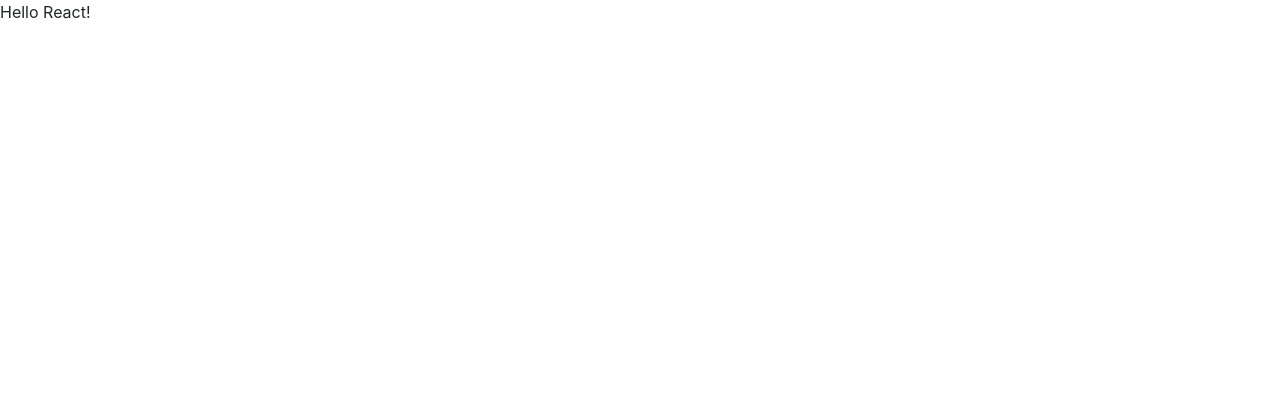
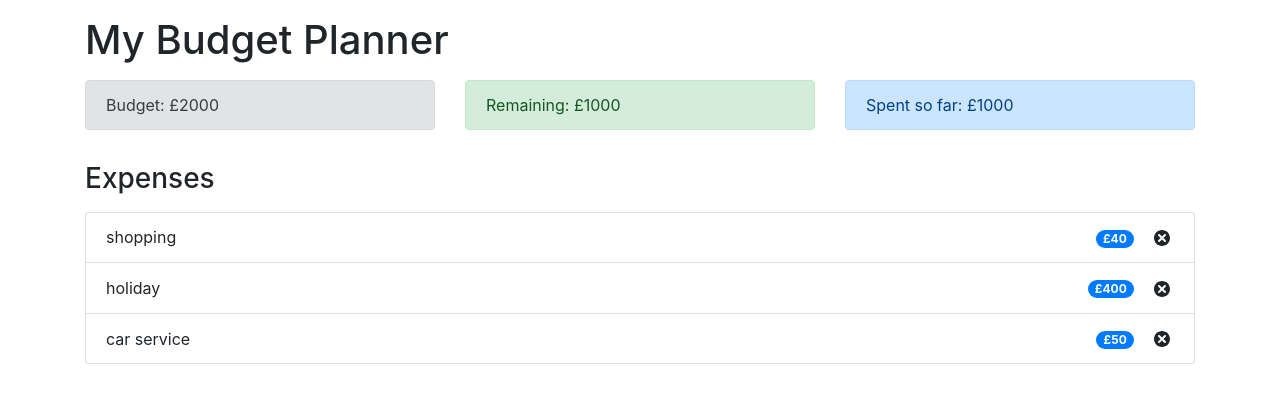
Before and after one commit to libertywolfgirl/Budget-Tracker, a React (Create React App) app: page / in a window 1280 px wide. Shown: the top 400 px of the page. Built offline with nearby package versions, Linux system fonts and the light colour scheme.

Commit message:
🐀🏜 Checkpoint ./src/index.js:16231546/29 ./src/components/Budget.js:16231546/172 ./src/components/Remaining.js:16231546/179 ./src/components/ExpenseTotal.js:16231546/574 ./src/App.jsx:16231546/5881 ./src/components/ExpenseList.js:16231546/454 ./src/components/ExpenseItem.js:16231546/406

```diff
--- a/src/App.jsx
+++ b/src/App.jsx
@@ -1,31 +1,33 @@
 import React from "react";
-//import logo from "./logo.svg";
-//import "./App.css";
-import 'bootstrap/dist/css/bootstrap.min.css';
+import "bootstrap/dist/css/bootstrap.min.css";
+import Budget from "./components/Budget";
+import Remaining from "./components/Remaining";
+import ExpenseTotal from "./components/ExpenseTotal";
+import ExpenseList from "./components/ExpenseList";
 
-/*const App = () => {
+const App = () => {
   return (
-    <div className="App">
-      <header className="App-header">
-        <img src={logo} className="App-logo" alt="logo" />
-        <p>
-          Edit <code>src/App.js</code> and changes will automatically happen
-        </p>
-        <a
-          className="App-link"
-          href="https://reactjs.org"
-          target="_blank"
-          rel="noopener noreferrer"
-        >
-          Learn React
-        </a>
-      </header>
+    <div className="container">
+      <h1 className="mt-3">My Budget Planner</h1>
+      <div className="row mt-3">
+        <div className="col-sm">
+          <Budget />
+        </div>
+        <div className="col-sm">
+          <Remaining />
+        </div>
+        <div className="col-sm">
+          <ExpenseTotal />
+        </div>
+      </div>
+      <h3 className="mt-3">Expenses</h3>
+      <div className="row mt-3">
+        <div className="col-sm">
+          <ExpenseList />
+        </div>
+      </div>
     </div>
   );
-}*/
-
-const App = () => {
-	return <p>Hello React!</p>;
 };
 
 export default App;
--- /dev/null
+++ b/src/components/Budget.js
@@ -0,0 +1,11 @@
+import React from 'react';
+
+const Budget = () => {
+	return (
+		<div className='alert alert-secondary'>
+			<span>Budget: £2000</span>
+		</div>
+	);
+};
+
+export default Budget;
--- /dev/null
+++ b/src/components/ExpenseItem.js
@@ -0,0 +1,18 @@
+import React from 'react';
+import { TiDelete } from 'react-icons/ti';
+
+const ExpenseItem = (props) => {
+	return (
+		<li className='list-group-item d-flex justify-content-between align-items-center'>
+			{props.name}
+			<div>
+				<span className='badge badge-primary badge-pill mr-3'>
+					£{props.cost}
+				</span>
+				<TiDelete size='1.5em'></TiDelete>
+			</div>
+		</li>
+	);
+};
+
+export default ExpenseItem;
--- /dev/null
+++ b/src/components/ExpenseList.js
@@ -0,0 +1,20 @@
+import React from 'react'
+import ExpenseItem from './ExpenseItem';
+
+const ExpenseList = () => {
+    const expenses = [
+		{ id: 12, name: 'shopping', cost: 40 },
+		{ id: 13, name: 'holiday', cost: 400 },
+		{ id: 14, name: 'car service', cost: 50 },
+	];
+
+    return (
+		<ul className='list-group'>
+			{expenses.map((expense) => (
+				<ExpenseItem id={expense.id} name={expense.name} cost={expense.cost} />
+			))}
+		</ul>
+    )
+}
+
+export default ExpenseList
--- /dev/null
+++ b/src/components/ExpenseTotal.js
@@ -0,0 +1,11 @@
+import React from "react";
+
+const ExpenseTotal = () => {
+  return (
+    <div className="alert alert-primary">
+      <span>Spent so far: £1000</span>
+    </div>
+  );
+};
+
+export default ExpenseTotal;
--- /dev/null
+++ b/src/components/Remaining.js
@@ -0,0 +1,11 @@
+import React from 'react';
+
+const Remaining = () => {
+	return (
+		<div className='alert alert-success'>
+			<span>Remaining: £1000</span>
+		</div>
+	);
+};
+
+export default Remaining;
--- a/src/index.js
+++ b/src/index.js
@@ -11,4 +11,3 @@
 );
 
 // https://www.freecodecamp.org/news/react-budget-tracker-app/
-// https://glitch.com/create
```
